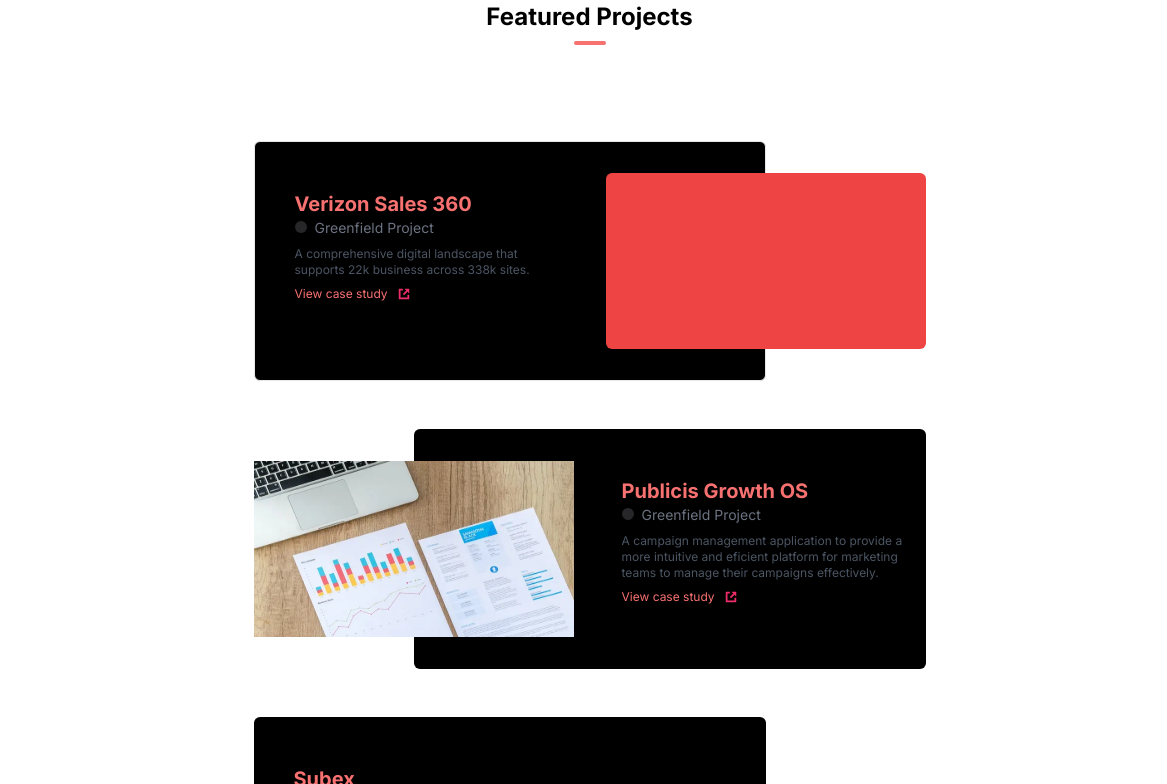
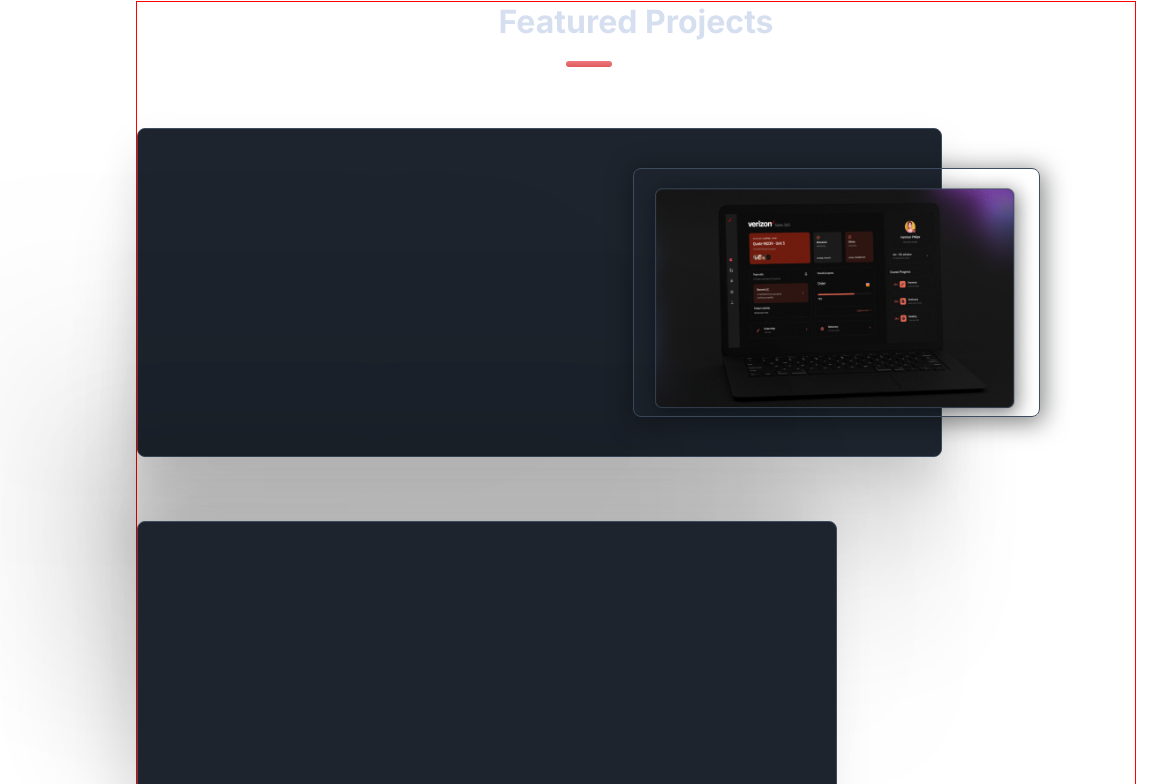
Before and after one commit to krishnanandpatl/portifolio, a React (Vite) app: page / in a window 1536 px wide. Shown: the part 1057-1841 px from the top of the page, without its empty margins (132-1299 px from the left). Built offline with nearby package versions, Linux system fonts and the light colour scheme.

Commit message:
changes watch
Signed-off-by: Krishna Nand Patel <imkrishna8737@gmail.com>

```diff
--- a/index.html
+++ b/index.html
@@ -2,9 +2,9 @@
 <html lang="en">
   <head>
     <meta charset="UTF-8" />
-    <link rel="icon" type="image/svg+xml" href="/vite.svg" />
+    <!-- <link rel="icon" type="image/svg+xml" href="/vite.svg" /> -->
     <meta name="viewport" content="width=device-width, initial-scale=1.0" />
-    <title>Portifolio || Maruti</title>
+    <title>Portifolio || Kshitij</title>
     <script
       type="module"
       src="https://unpkg.com/ionicons@7.1.0/dist/ionicons/ionicons.esm.js"
--- a/src/components/home/Home.jsx
+++ b/src/components/home/Home.jsx
@@ -41,7 +41,7 @@
         <img src={sbsa} alt="" />
         <img src={icici} alt="" />
       </div>
-      <div className="mt-[120px] w-[903px] mx-[270px]">
+      {/* <div className="mt-[120px] w-[903px] mx-[270px]">
         <div className="dark:text-gray-400 mt-20 w-fit mx-auto text-2xl font-bold">
           Featured Projects
         </div>
@@ -145,6 +145,25 @@
             </div>
           </div>
         </div>
+      </div> */}
+      <div className="featuredprojects-home">
+        <div className="fps-title-home">
+          <h1 className="text-[#D6DFF0]">Featured Projects</h1>
+          <div></div>
+        </div>
+        <div className="verizon-sales-home">
+          <div className="cardinsideconatiner1-home"></div>
+          <div className="secondcard-home"></div>
+        </div>
+        <div className="verizon-sales-home">
+          <div className="rightcard-home"></div>
+          <div></div>
+        </div>
+        <div className="verizon-sales-home">
+          <div className="cardinsideconatiner1-home"></div>
+          <div className="secondcard-home"></div>
+        </div>
+        <div className="verizon-sales-home"></div>
       </div>
       <div className="dark:text-gray-400 mt-20 w-fit mx-auto text-2xl font-bold">
         Other Projects
--- a/src/components/styles/home.css
+++ b/src/components/styles/home.css
@@ -6,3 +6,77 @@
   border: 1px solid #3d4c5e;
   border-radius: 8px;
 }
+/* @media (min-wdth:1240px) {
+  #home-images img{
+    width: 20px;
+  }
+} */
+
+@media (min-width: 1440px) {
+  .featuredprojects-home {
+    margin: 120px 268px;
+    height: 1650px;
+    border: 1px solid red;
+  }
+  .fps-title-home {
+    margin: 0px 281px;
+    height: 62px;
+    margin-bottom: 16px;
+  }
+  .fps-title-home h1 {
+    font-style: normal;
+    font-weight: 700;
+    font-size: 32px;
+    line-height: 39px;
+    text-align: center;
+  }
+  .fps-title-home div {
+    background: linear-gradient(180deg, #ed787b 0%, #df5b5d 100%);
+    width: 46px;
+    height: 6px;
+    margin: 0px 148px;
+    margin-top: 20px;
+    border-radius: 80px;
+  }
+  .verizon-sales-home {
+    position: relative;
+    margin-top: 64px;
+    height: 329px;
+    /* border: 1px solid yellow; */
+  }
+  .cardinsideconatiner1-home {
+    border: 1px solid #3d4c5e;
+    margin-right: 193px;
+    height: 329px;
+    background-color: #1d242d;
+    border-radius: 8px;
+    box-shadow: 0px 312px 125px rgba(0, 0, 0, 0.01),
+      0px 176px 105px rgba(0, 0, 0, 0.05), 0px 78px 78px rgba(0, 0, 0, 0.09),
+      0px 20px 43px rgba(0, 0, 0, 0.1), 0px 0px 0px rgba(0, 0, 0, 0.1);
+  }
+  .secondcard-home {
+    position: absolute;
+    background-image: url("../../assets/home/P1_Image.png");
+    background-repeat: no-repeat;
+    background-size: cover;
+    top: 40px;
+    width: 407px;
+    margin-left: 496px;
+    border: 1px solid #3d4c5e;
+    height: 249px;
+    box-shadow: 2px 4px 24px 2px rgba(9, 11, 14, 0.5);
+    border-radius: 8px;
+  }
+  .rightcard-home {
+    position: relative;
+    background: #1d242d;
+    height: 329px;
+    width: 700px;
+    border: 1px solid #3d4c5e;
+    box-shadow: 228px 316px 156px rgba(0, 0, 0, 0.01),
+      128px 178px 132px rgba(0, 0, 0, 0.05), 57px 79px 97px rgba(0, 0, 0, 0.09),
+      14px 20px 54px rgba(0, 0, 0, 0.1), 0px 0px 0px rgba(0, 0, 0, 0.1);
+    border-radius: 8px;
+    transform: rotate(-180deg);
+  }
+}
```
Also changed, not shown: src/assets/home/P1_Image.png (added).
